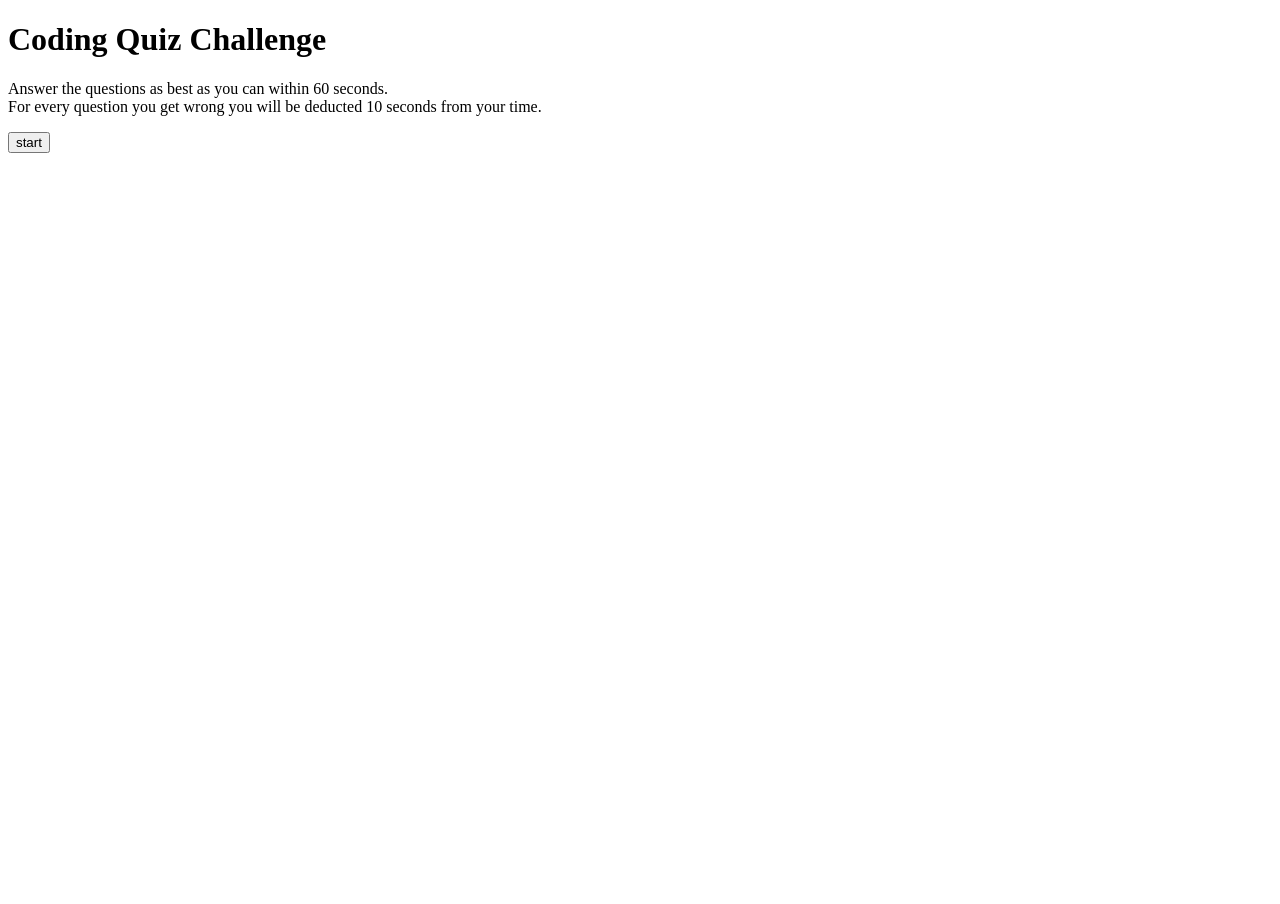
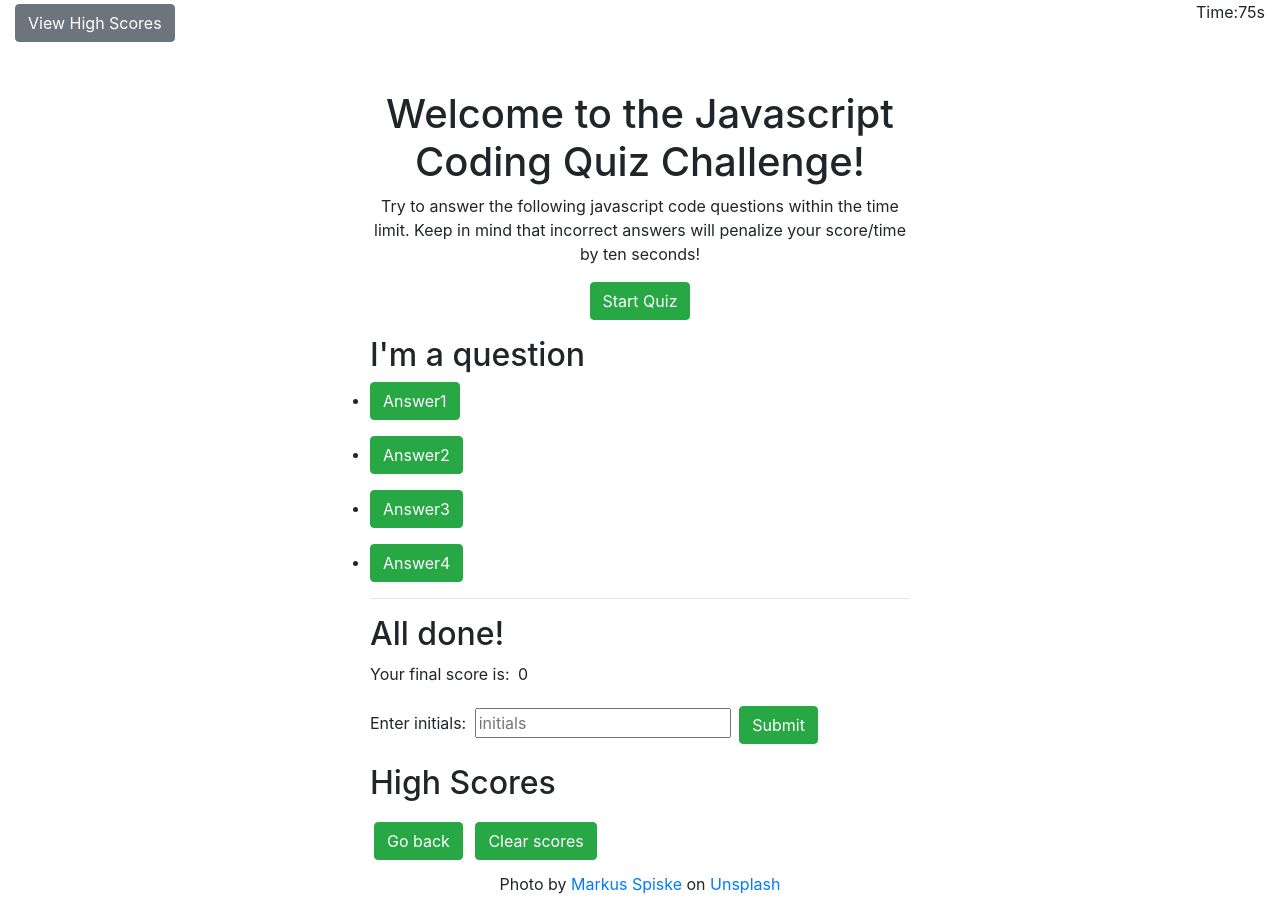
Before and after one commit to jcv12/Code-Quiz, a plain HTML site: page index.html in a window 1280 px wide. Before the commit the page ends 800 px from the top, so only its background shows below. Drawn offline with nearby package versions, Linux system fonts and the light colour scheme; files that its build step writes are made by us from their sources.

Commit message:
added updated html

```diff
--- a/index.html
+++ b/index.html
@@ -1,14 +1,136 @@
 <!DOCTYPE html>
 <html lang="en">
+
 <head>
+    <!-- Required Meta Tags -->
     <meta charset="UTF-8">
-    <meta http-equiv="X-UA-Compatible" content="IE=edge">
-    <meta name="viewport" content="width=device-width, initial-scale=1.0">
-    <title>Coding Quiz</title>
+    <meta name="viewport" content="width=device-width, initial-scale=1.0, shrink-to-fit=no">
+
+    <!-- Bootstrap CSS -->
+    <link rel="stylesheet" href="https://stackpath.bootstrapcdn.com/bootstrap/4.5.0/css/bootstrap.min.css"
+        integrity="sha384-9aIt2nRpC12Uk9gS9baDl411NQApFmC26EwAOH8WgZl5MYYxFfc+NcPb1dKGj7Sk" crossorigin="anonymous">
+
+    <!-- Local CSS -->
+    <link rel="stylesheet" href="./assets/style.css">
+
+    <!-- Page Title -->
+    <title>Javascript Code Quiz</title>
 </head>
+
 <body>
-    <h1>Coding Quiz Challenge</h1>
-    <p>Answer the questions as best as you can within 60 seconds.<br>For every question you get wrong you will be deducted 10 seconds from your time.</br></p>
-    <button id="start" type="button">start</button>
+    <!-- Container for Header -->
+    <header class="container-fluid mb-5">
+        <!-- div for scores link and time -->
+        <div class="row">
+            <!-- View highscores -->
+            <div class="col-6">
+                <!-- <a href="">View Highscores</a> -->
+                <button id="view-scores" type="button" class="btn btn-secondary d-inline-block mt-1">View High Scores</button>
+            </div>
+            <!-- Timer -->
+            <div class="col-6">
+                <p class="d-flex justify-content-end time">Time:75s</p>
+            </div>
+        </div>
+    </header>
+    <!-- Main Content -->
+    <main>
+        <!-- Container for Intro, Questions, Answers -->
+        <div class="container">
+            <!-- Section for H1 and Intro // Hide upon Start-->
+            <section id="intro">
+                <div class="row">
+                    <div class="col-3"></div>
+                    <div class="col-6">
+                        <h1 class="d-flex justify-content-center text-center">Welcome to the Javascript Coding Quiz Challenge!</h1>
+                        <p class="d-flex justify-content-center text-center">Try to answer the following javascript code questions within the time limit. Keep in mind that incorrect answers will penalize your score/time by ten seconds!</p>
+                        <button id="start" type="button" class="btn btn-success mx-auto d-block">Start Quiz</button></p>
+                    </div>
+                </div>
+            </section>
+
+            <!-- Section for Question and Answers // Show upon Start-->
+            <section id="questions">
+                <div class="row">
+                    <div class="col-3"></div>
+                    <div class="col-6">
+                        <h2 id="question">I'm a question</h2>
+                        <ul class="px-0 py-0 nobullets">
+                            <li class="mb-3"><button id="answer1" value="0" type="button"
+                                    class="btn btn-success ansBtn">Answer1</button></li>
+                            <li class="mb-3"><button id="answer2" value="1" type="button"
+                                    class="btn btn-success ansBtn">Answer2</button></li>
+                            <li class="mb-3"><button id="answer3" value="2" type="button"
+                                    class="btn btn-success ansBtn">Answer3</button></li>
+                            <li class="mb-3"><button id="answer4" value="3" type="button"
+                                    class="btn btn-success ansBtn">Answer4</button></li>
+                        </ul>
+                        <div id="yaynay" class="font-weight-light font-italic">
+                            <hr>
+                            <!-- Correct or Wrong will be added via JS -->
+                        </div>
+                    </div>
+                </div>
+            </section>
+
+            <!-- Section for Final Score and Name -->
+            <section id="final">
+                <div class="row">
+                    <div class="col-3"></div>
+                    <div class="col-6">
+                        <h2>All done!</h2>
+                        <p>Your final score is: <span id="score" class="pl-1">0</span></p>
+                        <!-- <p class="score">Your final score is: </p> -->
+                        <p>Enter initials: <span class="ml-1"><input placeholder="initials" id="initials" /></span>
+                            <button id="submit-score" class="btn btn-success mx-1 my-1 d-inline-block">Submit</button>
+                        </p>
+                    </div>
+                </div>
+            </section>
+
+            <!-- Section for High Scores -->
+            <section id="highscores">
+                <div class="row">
+                    <div class="col-3"></div>
+                    <div class="col-6">
+                            <h2>High Scores</h2>
+                            <!-- High scores should be added as a sorted desc list -->
+                            <ol id="score-list">
+                                <!-- <li></li> -->
+                            </ol>
+                            <button id="goback" class="btn btn-success d-inline-block mx-1 my-1">Go back</button>
+                            <button id="clearscores" class="btn btn-success mx-1 my-1 d-inline-block">Clear scores</button>
+                    </div>
+                </div>
+            </section>
+
+            <!-- Container Ends -->
+        </div>
+    </main>
+
+    <!-- Footer -->
+    <!-- Photo credit -->
+    <div class="footer-margin">
+        <footer class="container-fluid p-0">
+            <div class="row p-2 text-center">
+                <div class="col-12">
+                    <p class="mb-0"><span>Photo by <a href="https://unsplash.com/@markusspiske?utm_source=unsplash&amp;utm_medium=referral&amp;utm_content=creditCopyText">Markus Spiske</a> on <a href="https://unsplash.com/s/photos/outline?utm_source=unsplash&amp;utm_medium=referral&amp;utm_content=creditCopyText">Unsplash</a></span></p>
+                </div>
+            </div>
+        </footer>
+    </div>
+
+    <!-- Javascript  -->
+    <script src="./assets/script.js"></script>
+    <script src="https://code.jquery.com/jquery-3.5.1.slim.min.js"
+        integrity="sha384-DfXdz2htPH0lsSSs5nCTpuj/zy4C+OGpamoFVy38MVBnE+IbbVYUew+OrCXaRkfj"
+        crossorigin="anonymous"></script>
+    <script src="https://cdn.jsdelivr.net/npm/popper.js@1.16.0/dist/umd/popper.min.js"
+        integrity="sha384-Q6E9RHvbIyZFJoft+2mJbHaEWldlvI9IOYy5n3zV9zzTtmI3UksdQRVvoxMfooAo"
+        crossorigin="anonymous"></script>
+    <script src="https://stackpath.bootstrapcdn.com/bootstrap/4.5.0/js/bootstrap.min.js"
+        integrity="sha384-OgVRvuATP1z7JjHLkuOU7Xw704+h835Lr+6QL9UvYjZE3Ipu6Tp75j7Bh/kR0JKI"
+        crossorigin="anonymous"></script>
 </body>
+
 </html>
```
